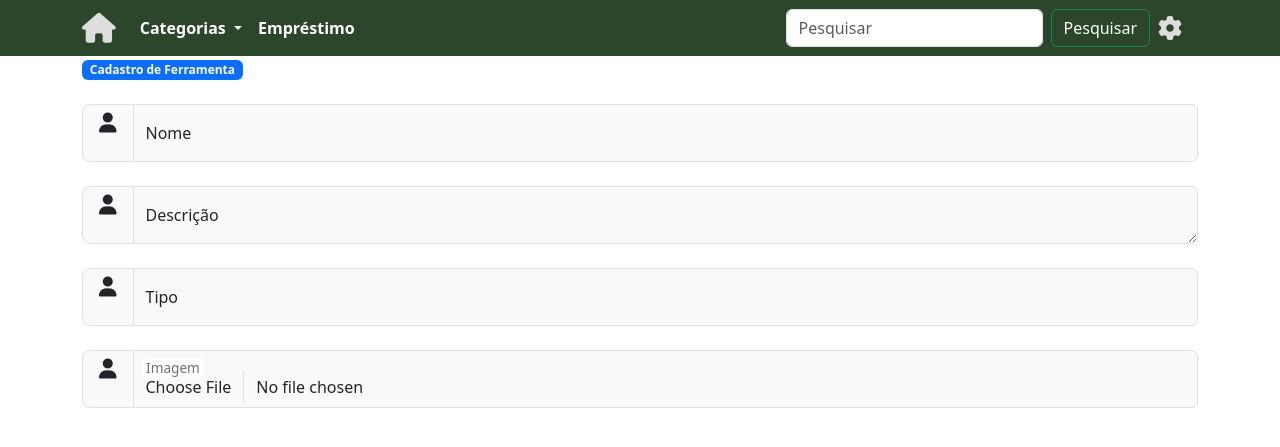
After one commit to Familia-Craft/PI-Web, a Django app: page /cadastrar_ferramenta in a window 1280 px wide. The commit adds this page. Shown: the top 447 px of the page. Run offline with Django 4.2, Linux system fonts and the light colour scheme; the visitor is signed in with stand-in values (Sample User, id 1); some libraries are stand-ins or nearby versions.

Commit message:
início tela cadastro ferramenta

```diff
--- a/PI_WEB/PI_WEB/forms.py
+++ b/PI_WEB/PI_WEB/forms.py
@@ -1,5 +1,5 @@
 from django.forms import ModelForm
-from PI_WEB.models import Servidor
+from PI_WEB.models import Servidor, Ferramenta
 from django.db import models
 from django import forms
 from django.contrib.auth.hashers import make_password
@@ -16,3 +16,11 @@ class ServidorForm(ModelForm):
         widgets = {
             'password': forms.PasswordInput()
         }
+
+class FerramentaForm(ModelForm):
+    class Meta:
+        model = Ferramenta
+        fields = '__all__'
+        widgets = {
+            'descricao': forms.Textarea()
+        }
--- a/PI_WEB/PI_WEB/models.py
+++ b/PI_WEB/PI_WEB/models.py
@@ -5,7 +5,7 @@ class Ferramenta(models.Model):
     nome = models.CharField(max_length=40)
     descricao = models.TextField()
     tipo = models.CharField(max_length=10)
-    imagem = models.FileField()
+    imagem = models.ImageField(upload_to='imagens_ferramentas', default='default.png')
 
 class Usuario(models.Model):
     ra = models.CharField(max_length=15, primary_key=True)
--- /dev/null
+++ b/PI_WEB/PI_WEB/templates/cadastrar_ferramenta.html
@@ -0,0 +1,60 @@
+{% extends 'index.html' %}
+{% load widget_tweaks%}
+
+{% block content %}
+
+<div class="container">
+    <div class="badge bg-primary">Cadastro de Ferramenta</div>
+    <form method="POST">
+        {% csrf_token %}
+        <div class="mt-4 form-group">
+
+            <div class="input-group input-group-lg">
+                <i class="input-group-text fa-solid fa-user"></i>
+                <div class="form-floating">
+
+                    {% render_field form.nome class="form-control bg-light" placeholder="Nome"%}
+                    <label for='nome'>Nome</label>
+                </div>
+            </div>
+        </div>
+
+        <div class="mt-4 form-group">
+
+            <div class="input-group input-group-lg">
+                <i class="input-group-text fa-solid fa-user"></i>
+                <div class="form-floating">
+
+                    {% render_field form.descricao class="form-control bg-light" placeholder="Descrição"%}
+                    <label for='descricao'>Descrição</label>
+                </div>
+            </div>
+        </div>
+
+        <div class="mt-4 form-group">
+
+            <div class="input-group input-group-lg">
+                <i class="input-group-text fa-solid fa-user"></i>
+                <div class="form-floating">
+
+                    {% render_field form.tipo class="form-control bg-light" placeholder="Tipo"%}
+                    <label for='tipo'>Tipo</label>
+                </div>
+            </div>
+        </div>
+
+        <div class="mt-4 form-group">
+
+            <div class="input-group input-group-lg">
+                <i class="input-group-text fa-solid fa-user"></i>
+                <div class="form-floating">
+
+                    {% render_field form.imagem class="form-control bg-light" placeholder="Imagem"%}
+                    <label for='imagem'>Imagem</label>
+                </div>
+            </div>
+        </div>
+    </form>
+</div>
+
+{% endblock %}
--- a/PI_WEB/PI_WEB/templates/index.html
+++ b/PI_WEB/PI_WEB/templates/index.html
@@ -1,3 +1,5 @@
+
+
 <!doctype html>
 <html lang="en">
 
@@ -15,13 +17,21 @@
 </head>
 
 <body style="{%block style_body %}{% endblock %}">
+
+  <!-- Começo da Nav Bar -->
+
   <nav class="navbar navbar-expand-md" style="background-color: #2c462c;">
+
     <div class="container">
+
       <a class="navbar-brand" href="{% url 'home-page' %}">
         <i class="fa-solid fa-house fa-xl" style="color: #dedede;"></i> <!-- Icone home -->
       </a>
 
       <div class="collapse navbar-collapse" id="navbarSupportedContent">
+
+        <!-- Lista de Links Clicáveis -->
+
         <ul class="navbar-nav me-auto mb-2 mb-lg-0">
 
           <li class="nav-item dropdown">
@@ -37,20 +47,29 @@
           </li>
         </ul>
 
+        <!-- Fim Lista de Links Clicáveis -->
+
+        <!-- Fomulário de Pesquisa -->
         <form class="d-flex" role="search">
           <input class="form-control me-2" type="search" placeholder="Pesquisar" aria-label="Search">
           <button class="btn btn-outline-success text-white" type="button" id="button-addon2">Pesquisar</button>
         </form>
-        <div class="dropdown">
-          <i class="fa-sharp fa-solid fa-gear fa-xl navbar-brand ms-2 dropdown-toggle " data-bs-toggle="dropdown" style="color: #dedede;"></i> <!-- Icone configuracoes -->
+        <!-- Fim Fomulário de Pesquisa -->
+
+        <!-- Botão Configurações-->
+        <div class="dropdown" style="{%if request.user.is_authenticated %}{{ ''}} {% else %} {{'display: none;'}} {% endif %}">
+          <i class="fa-sharp fa-solid fa-gear fa-xl navbar-brand ms-2" data-bs-toggle="dropdown" style="color: #dedede;"></i> <!-- Icone configuracoes -->
           <ul class="dropdown-menu">
             <li><a class="dropdown-item" href="{% url 'logout-page'%}">Sair <i class="fa-solid fa-right-from-bracket fa-lg" style="color: #bac0c9;"></i></a></li>
           </ul>
         </div>
+        <!-- Fim Botão Configurações -->
 
       </div>
     </div>
   </nav>
+
+  <!-- Final da Nav Bar -->
   {% block content %}
   {% endblock %}
 
--- a/PI_WEB/PI_WEB/urls.py
+++ b/PI_WEB/PI_WEB/urls.py
@@ -15,7 +15,9 @@ Including another URLconf
 """
 from django.contrib import admin
 from django.urls import path, include
-from PI_WEB.views import home, auth
+from django.conf import settings
+from django.conf.urls.static import static
+from PI_WEB.views import home, auth, actions
 
 urlpatterns = [
     path('admin/', admin.site.urls),
@@ -23,4 +25,6 @@ urlpatterns = [
     path('login', auth.login, name='login-page'),
     path('cadastrar', auth.cadastro, name='cadastro-page'),
     path('logout', auth.deslogar, name='logout-page'),
-]
+    path('ferramenta/<id>', actions.ferramenta, name='ferramenta-page'),
+    path('cadastrar_ferramenta', actions.cadastrar_ferramenta, name='cadastrar_ferramenta-page')
+] + static(settings.MEDIA_URL, document_root=settings.MEDIA_ROOT)
--- /dev/null
+++ b/PI_WEB/PI_WEB/views/actions.py
@@ -0,0 +1,23 @@
+from django.shortcuts import render, get_object_or_404, redirect
+from django.contrib.auth.decorators import login_required
+from django.http import HttpRequest
+from PI_WEB.models import Ferramenta
+from PI_WEB.forms import FerramentaForm
+
+@login_required
+def ferramenta(request: HttpRequest, id: int):
+    f = get_object_or_404(Ferramenta, pk=id)
+
+    context = {'ferramenta': f}
+    return render(request, 'ferramenta.html', context)
+
+@login_required
+def cadastrar_ferramenta(request: HttpRequest):
+    frm = FerramentaForm(request.POST or None)
+    frm.fields
+    if frm.is_valid():
+        frm.save()
+        redirect('home-page')
+
+    context = {'form': frm}
+    return render(request, 'cadastrar_ferramenta.html', context)
```
Also changed, not shown: PI_WEB/PI_WEB/settings.py (+9 -2 lines), PI_WEB/PI_WEB/templates/ferramenta.html (added, +7 -0 lines), PI_WEB/PI_WEB/migrations/0002_ferramenta_imagem_servidor_last_login_and_more.py (added).
